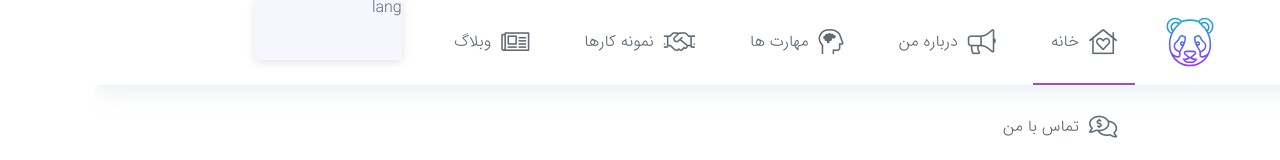
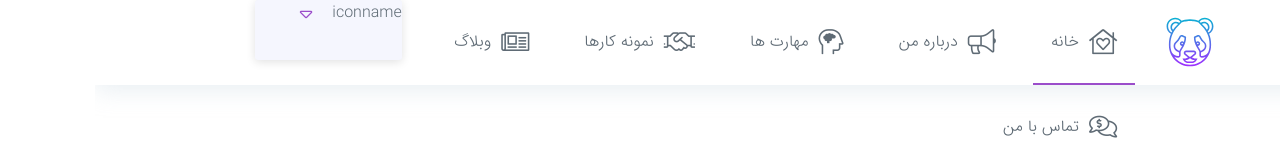
Before and after one commit to nerdpanda-ir/NerdPanda.Me, a React (Create React App) app: page / in a window 1280 px wide. Shown: the top 160 px of the page. Built offline with nearby package versions, Linux system fonts and the light colour scheme.

Commit message:
[file]{Language.js}-> import Language icons and import Language Selected COmponent and use width Lang info context

```diff
--- a/src/components/Page/index/Header/Nav/Options/Language/Language.js
+++ b/src/components/Page/index/Header/Nav/Options/Language/Language.js
@@ -1,10 +1,18 @@
 /*====   import Sctipt    ====*/
     import React from "react";
+    import {LangInfoProvider} from "../LangInfoContext/LangInfo";
+    import LangSelected from "../LangSelected/LangSelected";
 /*====   import Sctipt    ====*/
 
 /*====   import Style    ====*/
     import '../../../../../../../css/Page/index/Header/Nav/Options/Language/Language.css';
 /*====   import Style    ====*/
+
+/*====   import Files    ====*/
+    import persian from '../../../../../../../img/global/Lang/iran.svg';
+    import english from '../../../../../../../img/global/Lang/uk.svg';
+    import arab from '../../../../../../../img/global/Lang/ar.svg';
+/*====   import Files    ====*/
 
 export default class Language extends React.Component
 {
@@ -13,7 +21,9 @@ export default class Language extends React.Component
             (
                 <React.Fragment>
                     <div id='language' className='col-11 sh2 br3 boxSBB dirR bg-white-light sh3'>
-                        lang
+                        <LangInfoProvider value={{img : persian , alt : 'persian-lang' , name : 'فارسی'}}>
+                            <LangSelected />
+                        </LangInfoProvider>
                     </div>
                 </React.Fragment>
             );
```
